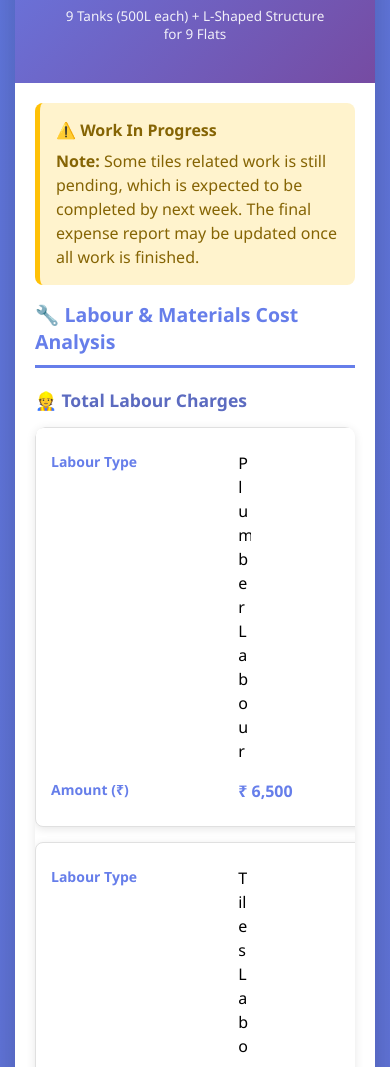
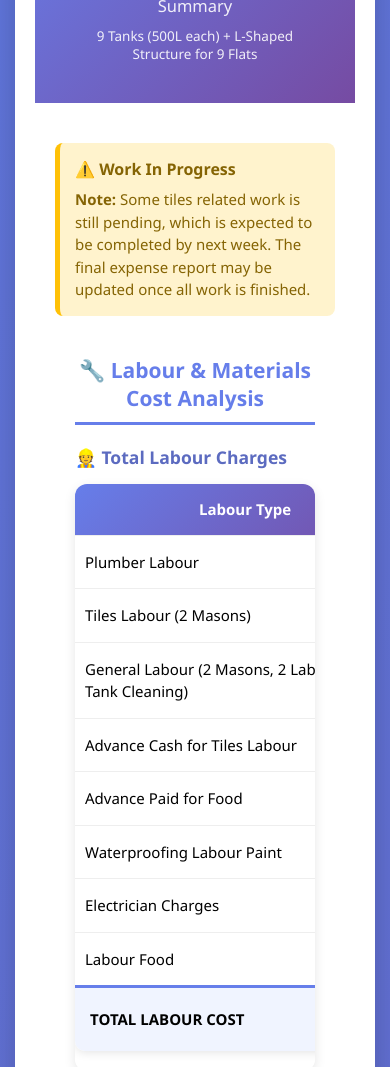
Before and after one commit to Rajeev7746/WaterTank-RoofTop-Repair, a plain HTML site: page index.html in a window 390 px wide. Shown: the part 180-1247 px from the top of the page. Drawn offline with Linux system fonts and the light colour scheme.

Commit message:
Fix mobile Fix mobile responsiveness issues for modern devices

```diff
--- a/styles.css
+++ b/styles.css
@@ -306,156 +306,119 @@ tbody tr:last-child td {
     }
 }
 
-/* Comprehensive Mobile Table Styles */
+/* Mobile Responsive Design - Fixed for Modern Devices */
 @media screen and (max-width: 768px) {
-    /* Touch-friendly elements */
-    * {
-        -webkit-tap-highlight-color: rgba(102, 126, 234, 0.2);
-        -webkit-touch-callout: none;
+    .container {
+        padding: 15px;
+        margin: 0;
+        max-width: 100%;
+        overflow-x: hidden;
     }
 
-    /* Smooth scrolling */
-    html {
-        scroll-behavior: smooth;
-        -webkit-overflow-scrolling: touch;
+    .section {
+        margin-bottom: 25px;
+        padding: 20px;
+        border-radius: 12px;
     }
 
-    /* Table responsive container */
+    .section-title {
+        font-size: 1.4em;
+        margin-bottom: 20px;
+        text-align: center;
+        word-wrap: break-word;
+        overflow-wrap: break-word;
+    }
+
+    /* Fixed table container */
     .table-container {
-        position: relative;
         overflow-x: auto;
         -webkit-overflow-scrolling: touch;
-        border-radius: 10px;
-        box-shadow: 0 2px 10px rgba(0,0,0,0.1);
-        margin-bottom: 20px;
-    }
-
-    /* Base table styles for mobile */
-    table {
-        min-width: 100%;
-        font-size: 16px; /* Minimum readable font size */
-        line-height: 1.5; /* Optimal reading line height */
-        border-collapse: separate;
-        border-spacing: 0;
+        margin: 15px 0;
+        border-radius: 12px;
+        box-shadow: 0 4px 12px rgba(0,0,0,0.1);
         background: white;
     }
 
-    /* Table headers - always visible */
-    th {
+    /* Standard table layout for mobile - NO stacking */
+    table {
+        width: 100%;
+        min-width: 320px;
+        font-size: 14px;
+        border-collapse: collapse;
+        table-layout: auto;
+    }
+
+    th,
+    td {
+        padding: 12px 8px;
+        font-size: 14px;
+        line-height: 1.4;
+        text-align: left;
+        border-bottom: 1px solid #eee;
+        vertical-align: top;
+        word-wrap: break-word;
+        overflow-wrap: break-word;
+        max-width: none;
+    }
+
+    /* Sticky headers */
+    thead th {
         position: sticky;
         top: 0;
-        z-index: 10;
-        padding: 12px 8px;
-        font-size: 16px;
-        font-weight: 600;
-        white-space: nowrap;
         background: linear-gradient(135deg, #667eea 0%, #764ba2 100%);
         color: white;
-        border-right: 1px solid rgba(255,255,255,0.1);
+        z-index: 10;
+        font-weight: 600;
+        text-align: center;
     }
 
-    th:last-child {
-        border-right: none;
-    }
-
-    /* Table cells with text wrapping */
-    td {
-        padding: 12px 8px;
-        border-bottom: 1px solid #e0e0e0;
-        border-right: 1px solid #f0f0f0;
-        vertical-align: top;
+    /* First column optimization */
+    td:first-child {
+        min-width: 140px;
+        max-width: 200px;
         word-wrap: break-word;
-        word-break: break-word;
-        hyphens: auto;
-        -webkit-hyphens: auto;
-        -ms-hyphens: auto;
-    }
-
-    td:last-child {
-        border-right: none;
-    }
-
-    /* Expense type column - adaptive text wrapping */
-    td:first-child {
-        max-width: 200px;
-        min-width: 150px;
+        overflow-wrap: break-word;
         white-space: normal;
-        overflow: hidden;
-        text-overflow: ellipsis;
-        display: -webkit-box;
-        -webkit-line-clamp: 3;
-        -webkit-box-orient: vertical;
         line-height: 1.5;
     }
 
     /* Amount columns */
-    td.amount {
+    .amount {
+        white-space: nowrap;
+        text-align: right;
+        font-weight: 600;
         min-width: 80px;
-        text-align: right;
-        white-space: nowrap;
-        font-weight: 600;
-        color: #667eea;
     }
 
-    /* Paid by column */
-    td:last-child:not(.amount) {
-        min-width: 80px;
-        text-align: center;
+    /* Row interactions */
+    tbody tr:hover {
+        background-color: #f8f9ff;
     }
 
-    /* Touch-friendly row interactions */
-    tbody tr {
-        transition: background-color 0.2s ease;
-        cursor: pointer;
-        min-height: 48px; /* Minimum touch target */
+    /* Payment status cards */
+    .payment-status {
+        display: grid;
+        grid-template-columns: 1fr;
+        gap: 20px;
+        margin-top: 25px;
     }
 
-    tbody tr:hover,
-    tbody tr:focus {
-        background-color: #f8f9fa;
-        outline: 2px solid #667eea;
-        outline-offset: -2px;
+    .flat-card {
+        padding: 20px;
+        margin-bottom: 15px;
+        border-radius: 12px;
+        box-shadow: 0 4px 12px rgba(0,0,0,0.1);
     }
 
-    tbody tr:active {
-        background-color: #e3f2fd;
-    }
-
-    /* Payment status grid */
-    .payment-status {
-        grid-template-columns: 1fr;
-        gap: 15px;
-    }
-
-    /* Flat cards touch optimization */
-    .flat-card {
-        min-height: 48px;
-        padding: 16px;
-        cursor: pointer;
-        transition: all 0.3s ease;
-        -webkit-tap-highlight-color: rgba(102, 126, 234, 0.1);
-    }
-
-    .flat-card:hover,
-    .flat-card:focus {
-        transform: translateY(-2px);
-        box-shadow: 0 8px 25px rgba(0,0,0,0.15);
-        outline: 2px solid #667eea;
-        outline-offset: 2px;
-    }
-
-    .flat-card:active {
-        transform: translateY(0);
-        box-shadow: 0 2px 10px rgba(0,0,0,0.1);
-    }
-
-    /* Info boxes and highlights */
+    /* Info boxes */
     .info-box,
     .warning-box,
     .highlight {
-        padding: 16px;
-        margin-bottom: 16px;
+        padding: 15px;
+        margin: 20px 0;
         border-radius: 8px;
+        font-size: 15px;
+        line-height: 1.6;
     }
 
     .info-box h3,
@@ -469,7 +432,7 @@ tbody tr:last-child td {
     .info-box p,
     .warning-box p,
     .highlight p {
-        font-size: 16px;
+        font-size: 15px;
         line-height: 1.5;
         word-wrap: break-word;
     }
@@ -489,69 +452,87 @@ tbody tr:last-child td {
     }
 }
 
-/* Stacked Table Layout for Very Small Screens */
-@media screen and (max-width: 599px) {
-    .table-responsive-stack {
-        display: block;
-        width: 100%;
+/* Modern iPhone and Android Devices (390px+ width) */
+@media screen and (min-width: 390px) and (max-width: 768px) {
+    .container {
+        padding: 20px;
     }
 
-    .table-responsive-stack thead {
+    table {
+        font-size: 15px;
+    }
+
+    th,
+    td {
+        padding: 15px 10px;
+        font-size: 15px;
+    }
+
+    td:first-child {
+        min-width: 160px;
+        max-width: 220px;
+    }
+}
+
+/* Small screens - Card layout instead of stacked tables */
+@media screen and (max-width: 389px) {
+    .table-container {
+        margin: 10px -5px;
+    }
+
+    table {
         display: none;
     }
 
-    .table-responsive-stack tbody,
-    .table-responsive-stack tr,
-    .table-responsive-stack td {
+    .mobile-cards {
         display: block;
-        width: 100%;
     }
 
-    .table-responsive-stack tr {
-        border: 1px solid #e0e0e0;
-        border-radius: 8px;
+    .mobile-card {
+        background: white;
+        border: 1px solid #ddd;
+        border-radius: 12px;
         margin-bottom: 15px;
-        padding: 15px;
-        background: white;
+        padding: 20px;
         box-shadow: 0 2px 8px rgba(0,0,0,0.1);
     }
 
-    .table-responsive-stack td {
-        border: none;
-        padding: 8px 0;
-        text-align: left;
-        position: relative;
-        padding-left: 40%;
-        word-wrap: break-word;
-        hyphens: auto;
+    .mobile-card-header {
+        font-weight: bold;
+        color: #667eea;
+        margin-bottom: 15px;
+        font-size: 16px;
+        border-bottom: 2px solid #f0f4ff;
+        padding-bottom: 10px;
     }
 
-    .table-responsive-stack td:before {
-        content: attr(data-label);
-        position: absolute;
-        left: 0;
-        width: 35%;
-        padding-right: 10px;
-        white-space: nowrap;
-        font-weight: 600;
-        color: #667eea;
-        font-size: 14px;
+    .mobile-card-row {
+        display: flex;
+        justify-content: space-between;
+        align-items: flex-start;
+        margin-bottom: 10px;
+        padding: 8px 0;
+        border-bottom: 1px solid #f5f5f5;
     }
 
-    .table-responsive-stack .amount {
-        text-align: left;
+    .mobile-card-label {
         font-weight: 600;
-        color: #667eea;
+        color: #555;
+        flex: 1;
+        margin-right: 15px;
+        word-wrap: break-word;
     }
 
-    .table-responsive-stack .total-row {
-        background: #f0f4ff !important;
-        border: 2px solid #667eea;
+    .mobile-card-value {
+        font-weight: 500;
+        text-align: right;
+        flex-shrink: 0;
+        word-wrap: break-word;
     }
 
-    .table-responsive-stack .total-row td:before {
-        color: #333;
-        font-weight: bold;
+    .mobile-card-value.amount {
+        color: #2c5aa0;
+        font-weight: 600;
     }
 }
 
```
